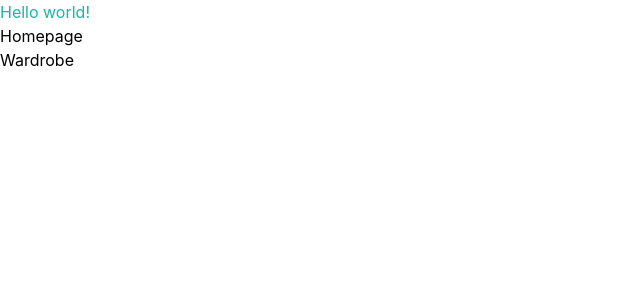
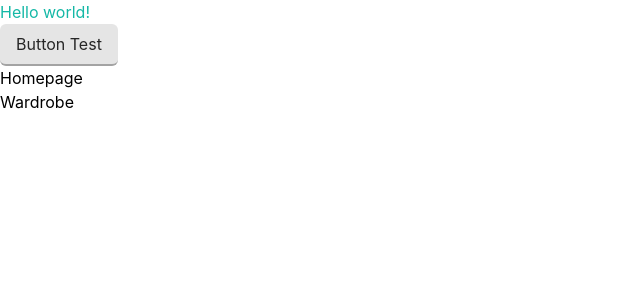
Before and after one commit to Zohaib-Kenny-Zakaria-Wilson/fitcast, a React (Create React App) app: page / in a window 1280 px wide. Shown: the top 300 px of the page, without its empty margins (0-640 px from the left). Built offline with nearby package versions, Linux system fonts and the light colour scheme.

Commit message:
feat: Add Button component to App.js

```diff
--- a/src/App.js
+++ b/src/App.js
@@ -1,6 +1,7 @@
 import React from 'react';
 import Homepage from './pages/Homepage';
 import Wardrobe from './pages/Wardrobe';
+import Button from './components/Button';
 import './App.css';
 
 function App() {
@@ -9,6 +10,7 @@ function App() {
       <h1 className="text-teal-500">
         Hello world!
       </h1>
+      <Button>Button Test</Button>
       <Homepage />
       <Wardrobe />
     </>
--- /dev/null
+++ b/src/components/Button.jsx
@@ -0,0 +1,16 @@
+import React from 'react';
+import PropTypes from 'prop-types';
+
+function Button({ children }) {
+  return (
+    <button className="px-4 py-2 rounded-md bg-neutral-200 box-border text-neutral-800 border-b-2 border-neutral-400 hover:border-b-0 ">
+        {children}
+    </button>
+  );
+}
+
+Button.propTypes = {
+  children: PropTypes.node.isRequired,
+};
+
+export default Button;
--- a/tailwind.config.js
+++ b/tailwind.config.js
@@ -8,3 +8,5 @@ module.exports = {
   },
   plugins: [],
 }
+
+//NOTE: We can change default theme values in tailwind.config.js file. And make it custom
```
